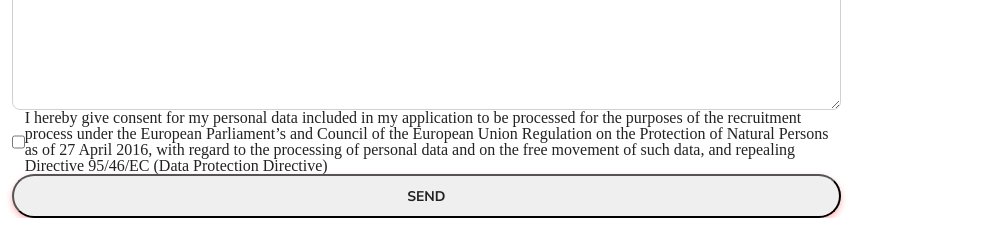
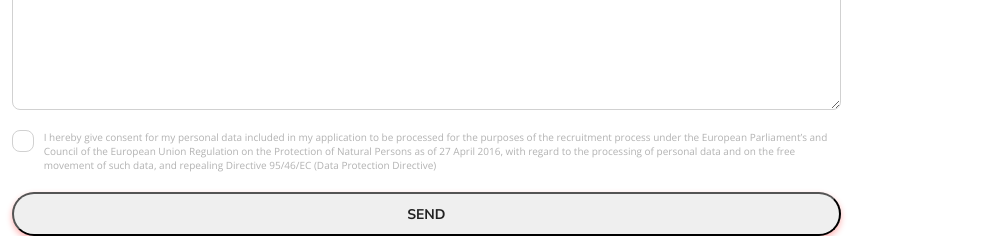
Before and after one commit to Karol855/Car-Sharing, a plain HTML site: page index.html in a window 1280 px wide. Shown: the part 2251-2487 px from the top of the page, 294-1280 px from the left. Drawn offline with nearby package versions, Linux system fonts and the light colour scheme.

Commit message:
added checkbox styling

```diff
--- a/css/style.css
+++ b/css/style.css
@@ -375,9 +375,6 @@ span.logo-letter {
     display: flex;
     flex-direction: column;
 }
-.agreement {
-    display: flex;
-}
 /*      input name, email and textarea    */
 input[type="text"],
 input[type="email"] {
@@ -411,3 +408,36 @@ textarea {
     padding-left: 12px;
 }
 /*      checkbox    */
+.agreement-checkbox {
+    display: flex;
+    cursor: pointer;
+    font-family: var(--article-font);
+    font-size: 10px;
+    font-weight: 300;
+    color: var(--service-text--color);
+    text-align: left;
+    line-height: 14px;
+    margin-top: 20px;
+    margin-bottom: 20px;
+}
+.agreement-checkbox input {
+    position: absolute;
+    opacity: 0;
+    cursor: pointer;
+    height: 0;
+    width: 0;
+}
+.agreement-checkbox span {
+    height: 22px;
+    flex-shrink: 0;
+    flex-basis: 22px;
+    border: 1px solid var(--copyright-color);
+    border-radius: 8px;
+    cursor: pointer;
+    margin-right: 10px;
+}
+.agreement-checkbox input:checked + span {
+    background-image: url("../images/Icon Check.svg");
+    background-position: center;
+    background-repeat: no-repeat;
+}
--- a/index.html
+++ b/index.html
@@ -117,9 +117,10 @@
                 <input type="email" name="email" id="email" placeholder="Type your e-mail">
                 <label for="message"></label>
                 <textarea name="message" id="message" cols="30" rows="10" placeholder="Type your message"></textarea>
-                <label for="agreement" class="agreement">
+                <label for="agreement" class="agreement-checkbox">
                     <input type="checkbox" name="agreement" id="agreement">
-                    <span>I hereby give consent for my personal data included in my application to be processed for the purposes of the recruitment process under the European Parliament’s and Council of the European Union Regulation on the Protection of Natural Persons as of 27 April 2016, with regard to the processing of personal data and on the free movement of such data, and repealing Directive 95/46/EC (Data Protection Directive)</span>
+                    <span></span>
+                    I hereby give consent for my personal data included in my application to be processed for the purposes of the recruitment process under the European Parliament’s and Council of the European Union Regulation on the Protection of Natural Persons as of 27 April 2016, with regard to the processing of personal data and on the free movement of such data, and repealing Directive 95/46/EC (Data Protection Directive)
                 </label>
                 <button type="submit" class="btn submit-button contact-btn">SEND</button>
             </form>
```
